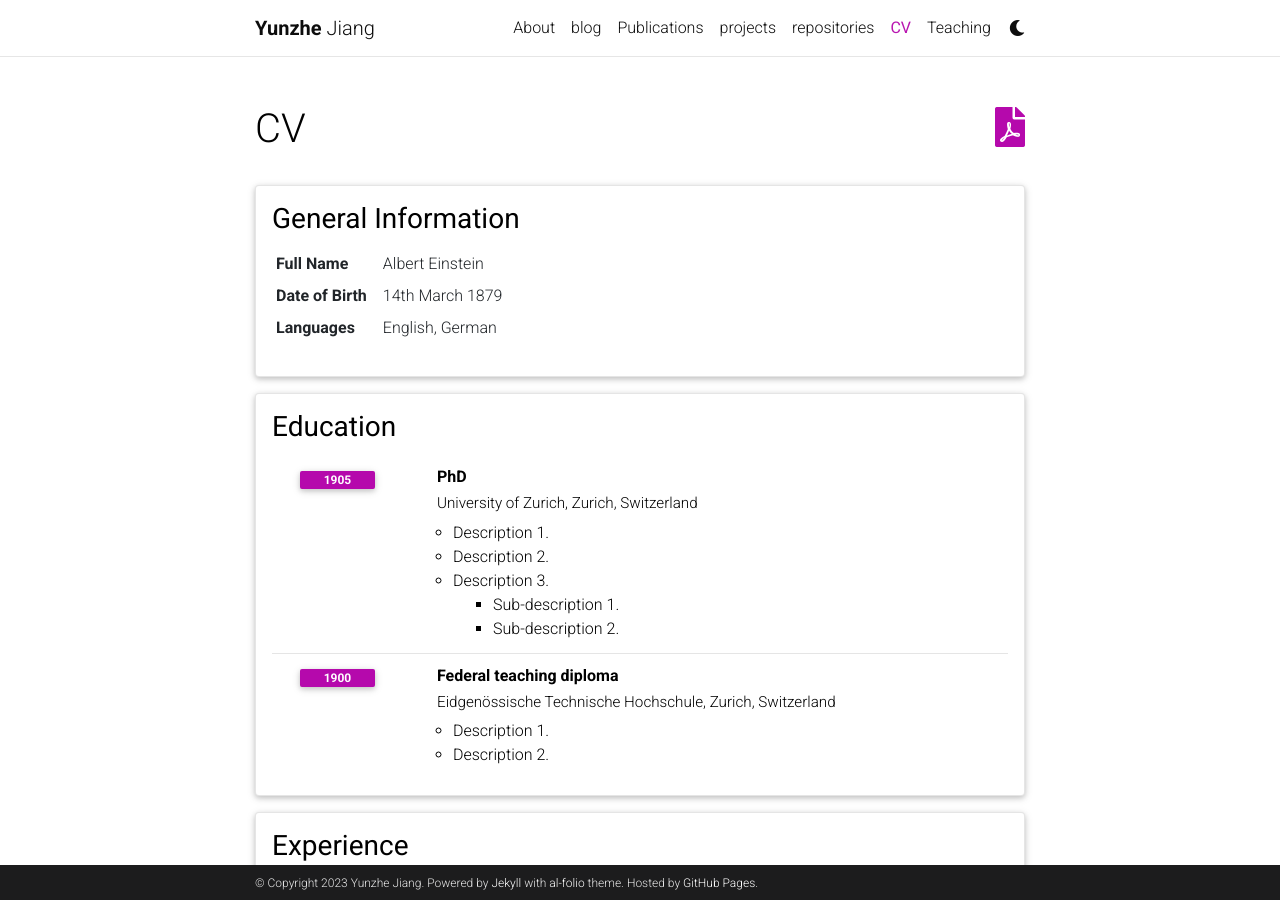
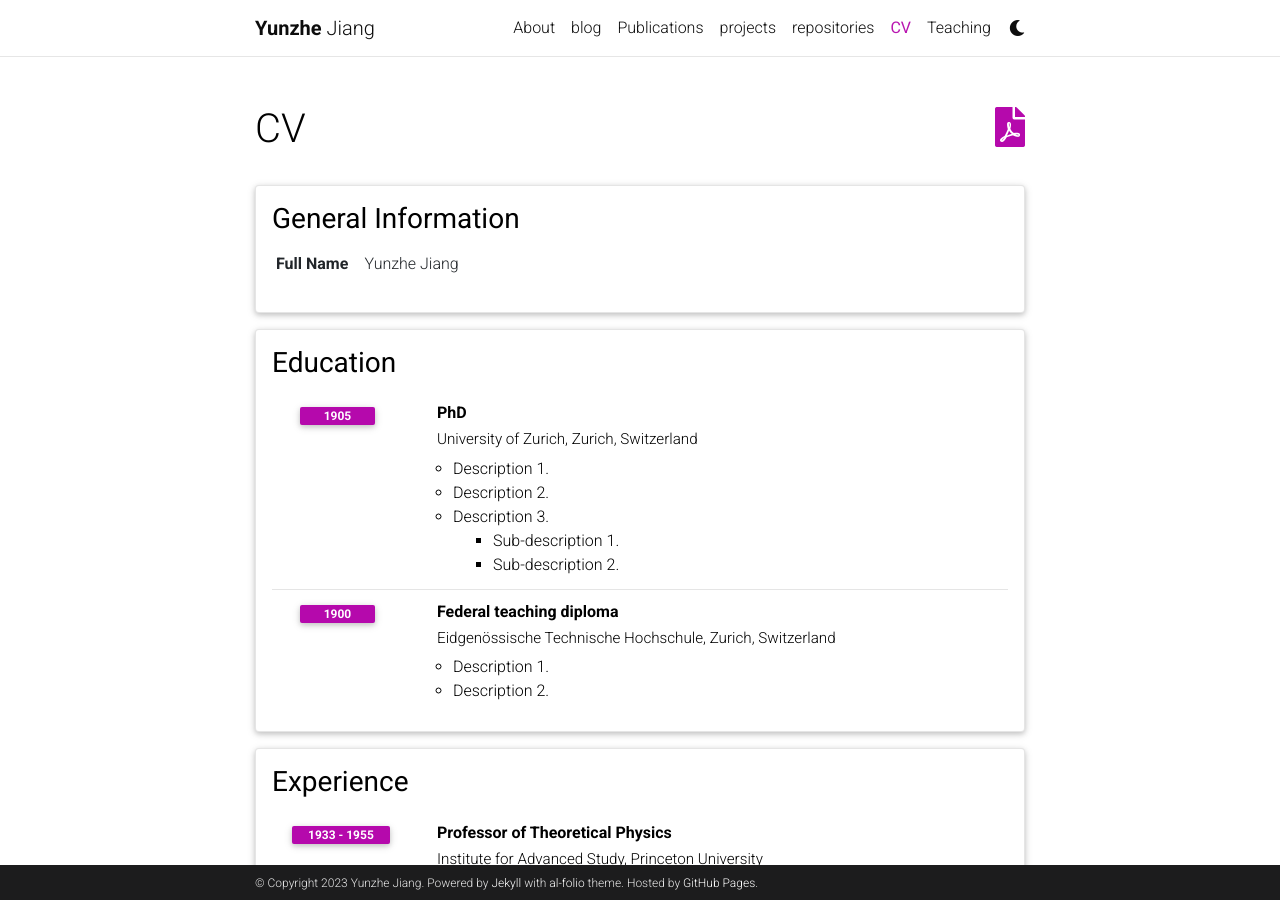
Before and after one commit to yzJiang9/yzJiang9.github.io, a Jekyll site: the page built from _pages/cv.md, in a window 1280 px wide and 900 px high. Built offline with Jekyll 4.4.1, drawn with Linux system fonts in a browser that asks for light colours; comment, search, counter and statistics services are not loaded; a style sheet for code colours, icons or effects is not loaded.

Commit message:
Update cv.yml

```diff
--- a/_data/cv.yml
+++ b/_data/cv.yml
@@ -2,11 +2,7 @@
   type: map
   contents:
     - name: Full Name
-      value: Albert Einstein
-    - name: Date of Birth
-      value: 14th March 1879
-    - name: Languages
-      value: English, German
+      value: Yunzhe Jiang
 
 - title: Education
   type: time_table
```
